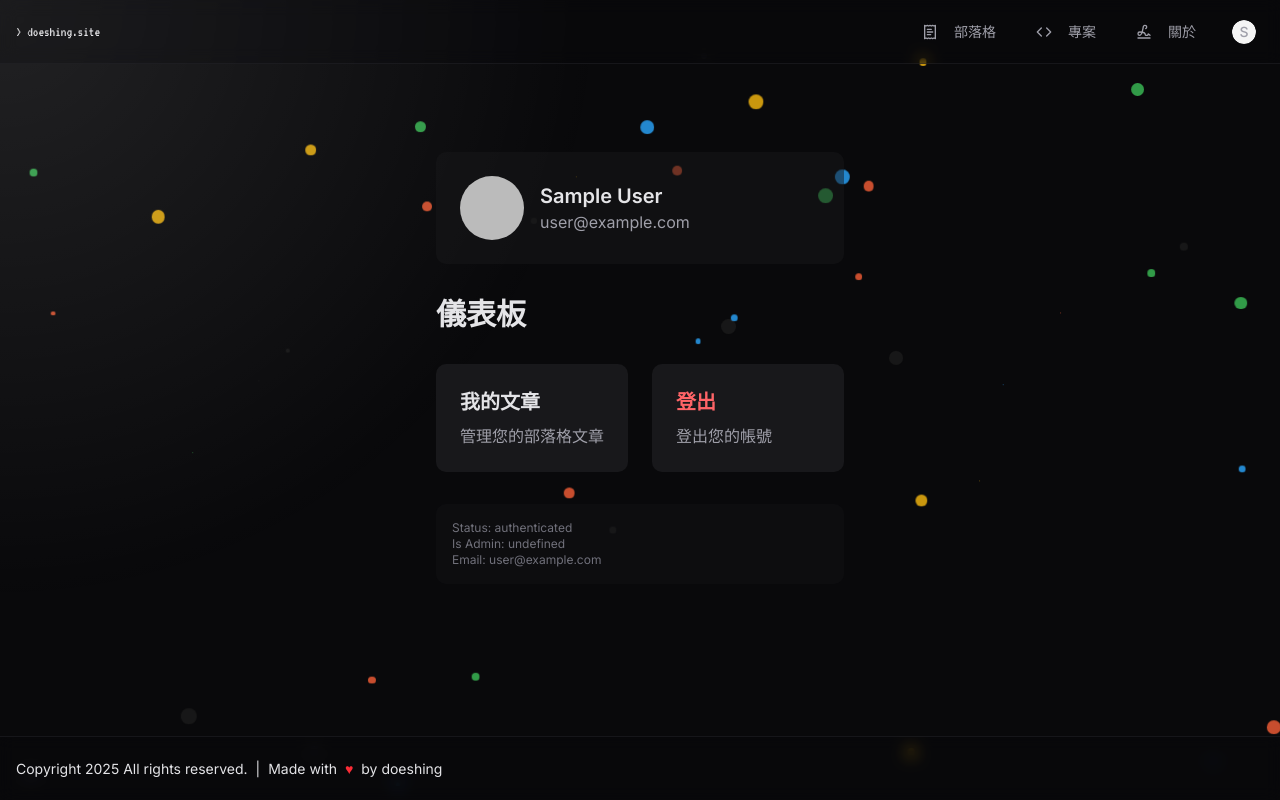
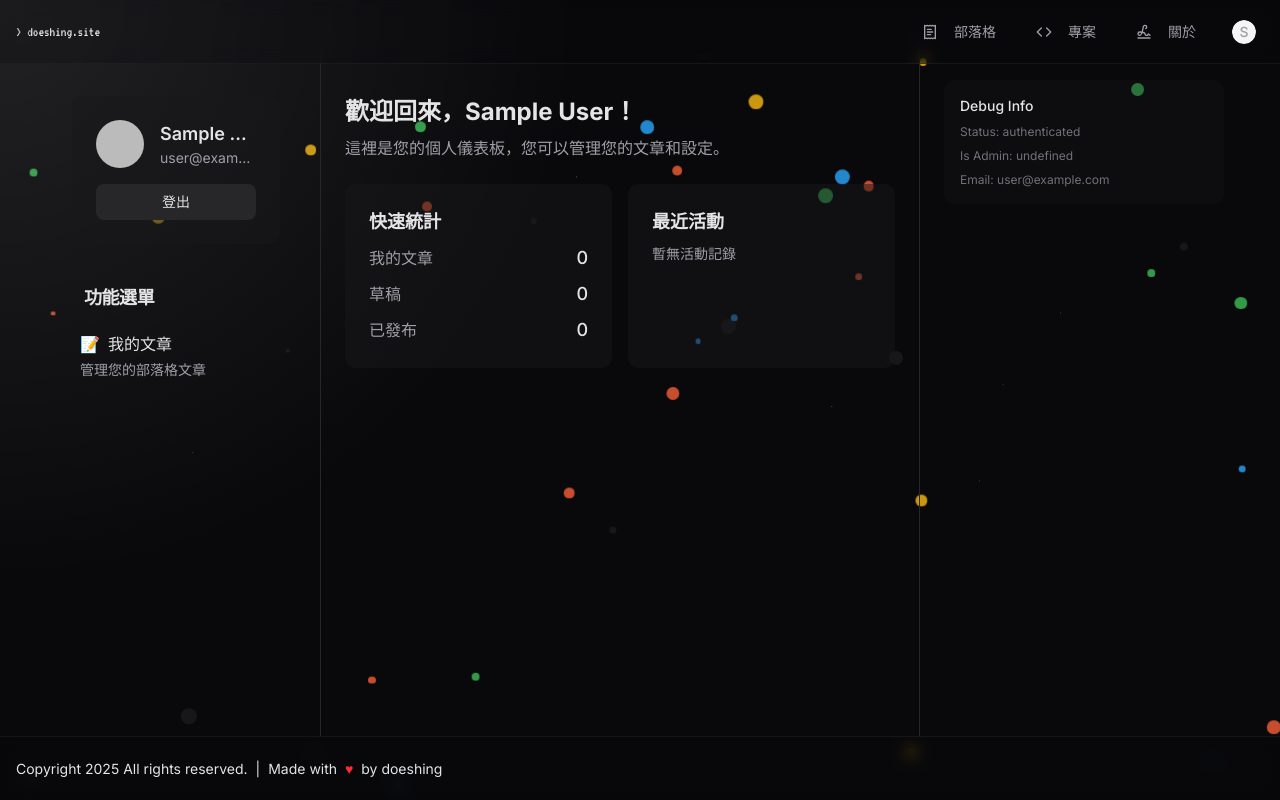
Before and after one commit to KoukeNeko/doeshing-site-next-js-js-version, a Next.js app: page /dashboard in a window 1280 px wide. Built offline with nearby package versions, Linux system fonts and the light colour scheme; no server answers; sample sign-in values are in the browser's storage.

Commit message:
Refactor DashboardPage layout and content: update user greeting and statistics display, enhance admin features visibility, and improve overall UI structure for better user experience.

```diff
--- /dev/null
+++ b/app/dashboard/layout.js
@@ -0,0 +1,159 @@
+"use client";
+
+import { useSession } from 'next-auth/react';
+import { useRouter } from 'next/navigation';
+import { useEffect } from 'react';
+import Link from 'next/link';
+
+function DashboardSidebar({ session }) {
+  const menuItems = [
+    {
+      title: "我的文章",
+      href: "/dashboard/posts",
+      icon: "📝",
+      description: "管理您的部落格文章",
+    },
+    ...(session?.user?.isAdmin ? [
+      {
+        title: "用戶管理",
+        href: "/dashboard/users",
+        icon: "👥",
+        description: "管理網站用戶權限",
+      },
+      {
+        title: "網站設定",
+        href: "/dashboard/settings",
+        icon: "⚙️",
+        description: "管理網站的基本設定",
+      },
+      {
+        title: "所有文章",
+        href: "/dashboard/posts/all",
+        icon: "📚",
+        description: "管理所有用戶的文章",
+      },
+    ] : []),
+  ];
+
+  return (
+    <div className="space-y-4">
+      <div className="px-3 py-2">
+        <h2 className="mb-2 px-4 text-lg font-semibold tracking-tight">功能選單</h2>
+        <div className="space-y-2">
+          {menuItems.map((item) => (
+            <Link
+              key={item.href}
+              href={item.href}
+              className="flex flex-col w-full p-3 hover:bg-zinc-900/50 rounded-lg transition-colors"
+            >
+              <div className="flex items-center gap-2">
+                <span role="img" aria-label={item.title}>
+                  {item.icon}
+                </span>
+                <span className="font-medium">{item.title}</span>
+              </div>
+              <span className="text-sm text-zinc-400 mt-1">{item.description}</span>
+            </Link>
+          ))}
+        </div>
+      </div>
+    </div>
+  );
+}
+
+function UserCard({ session }) {
+  const router = useRouter();
+
+  return (
+    <div className="p-4">
+      <div className="p-6 bg-zinc-900/50 rounded-lg">
+        <div className="flex items-center gap-4">
+          {session.user?.image && (
+            <img
+              src={session.user.image}
+              alt={session.user.name || 'User'}
+              className="w-12 h-12 rounded-full"
+            />
+          )}
+          <div className="flex-1 min-w-0">
+            <h2 className="text-lg font-semibold truncate">{session.user?.name || 'User'}</h2>
+            <p className="text-sm text-zinc-400 truncate">{session.user?.email}</p>
+            {session.user?.isAdmin && (
+              <span className="inline-block mt-2 px-2 py-1 bg-amber-500/10 text-amber-500 text-xs rounded-md">
+                管理員
+              </span>
+            )}
+          </div>
+        </div>
+        <button
+          onClick={() => {
+            console.log('Logging out...');
+            router.push('/api/auth/signout');
+          }}
+          className="mt-4 w-full px-4 py-2 bg-zinc-800 hover:bg-zinc-700 rounded-md text-sm transition-colors"
+        >
+          登出
+        </button>
+      </div>
+    </div>
+  );
+}
+
+export default function DashboardLayout({ children }) {
+  const { data: session, status } = useSession();
+  const router = useRouter();
+
+  useEffect(() => {
+    if (status === 'unauthenticated') {
+      router.push('/login');
+    }
+  }, [status, router]);
+
+  if (status === 'loading') {
+    return (
+      <div className="flex items-center justify-center min-h-screen">
+        <div className="w-8 h-8 border-4 border-zinc-300 border-t-transparent rounded-full animate-spin"></div>
+      </div>
+    );
+  }
+
+  if (!session) {
+    return null;
+  }
+
+  return (
+    <div className="container max-w-7xl mx-auto relative min-h-[calc(100vh-theme(spacing.16))] flex flex-col">
+      <div className="flex justify-center gap-6 pt-4 md:pt-8 px-4 md:px-6 mt-0 md:mt-0 flex-1">
+        {/* Left Sidebar */}
+        <div className="w-[220px] xl:w-[240px] hidden md:block shrink-0">
+          <div className="sticky top-20 space-y-4">
+            <UserCard session={session} />
+            <DashboardSidebar session={session} />
+          </div>
+        </div>
+
+        {/* Main Content */}
+        <main className="flex-1 min-w-0 w-full md:max-w-[600px] xl:max-w-[600px] md:border-x border-zinc-800">
+          <div className="px-2 md:px-6 pt-8">
+            {children}
+          </div>
+        </main>
+
+        {/* Right Sidebar */}
+        <div className="w-[280px] hidden xl:block shrink-0">
+          <div className="sticky top-20">
+            {/* Debug Info in development */}
+            {process.env.NODE_ENV === 'development' && (
+              <div className="p-4 bg-zinc-900/30 rounded-lg space-y-2">
+                <h3 className="text-sm font-medium">Debug Info</h3>
+                <p className="text-xs text-zinc-500">Status: {status}</p>
+                <p className="text-xs text-zinc-500">Is Admin: {String(session.user?.isAdmin)}</p>
+                <p className="text-xs text-zinc-500">Email: {session.user?.email}</p>
+              </div>
+            )}
+          </div>
+        </div>
+      </div>
+    </div>
+  );
+}
--- a/app/dashboard/page.js
+++ b/app/dashboard/page.js
@@ -38,87 +38,69 @@ export default function DashboardPage() {
   }
 
   return (
-    <div className="max-w-4xl mx-auto px-4 py-8">
-      {/* User Info Section */}
-      <div className="mb-8 p-6 bg-zinc-900/50 rounded-lg">
-        <div className="flex items-center gap-4">
-          {session.user?.image && (
-            <img
-              src={session.user.image}
-              alt={session.user.name || 'User'}
-              className="w-16 h-16 rounded-full"
-            />
-          )}
-          <div>
-            <h2 className="text-xl font-semibold">{session.user?.name || 'User'}</h2>
-            <p className="text-zinc-400">{session.user?.email}</p>
-            {session.user?.isAdmin && (
-              <span className="inline-block mt-2 px-2 py-1 bg-amber-500/10 text-amber-500 text-sm rounded-md">
-                管理員
-              </span>
-            )}
+    <div className="space-y-6 pt-8">
+      <div className="space-y-2">
+        <h1 className="text-2xl font-bold">歡迎回來，{session?.user?.name}！</h1>
+        <p className="text-zinc-400">這裡是您的個人儀表板，您可以管理您的文章和設定。</p>
+      </div>
+
+      <div className="grid grid-cols-1 md:grid-cols-2 gap-4">
+        <div className="p-6 bg-zinc-900/50 rounded-lg">
+          <h2 className="text-lg font-semibold mb-2">快速統計</h2>
+          <div className="space-y-2">
+            <div className="flex justify-between items-center">
+              <span className="text-zinc-400">我的文章</span>
+              <span className="text-lg font-medium">0</span>
+            </div>
+            <div className="flex justify-between items-center">
+              <span className="text-zinc-400">草稿</span>
+              <span className="text-lg font-medium">0</span>
+            </div>
+            <div className="flex justify-between items-center">
+              <span className="text-zinc-400">已發布</span>
+              <span className="text-lg font-medium">0</span>
+            </div>
           </div>
         </div>
-      </div>
 
-      <h1 className="text-3xl font-bold mb-8">儀表板</h1>
+        <div className="p-6 bg-zinc-900/50 rounded-lg">
+          <h2 className="text-lg font-semibold mb-2">最近活動</h2>
+          <div className="space-y-2">
+            <p className="text-zinc-400 text-sm">暫無活動記錄</p>
+          </div>
+        </div>
 
-      <div className="grid grid-cols-1 md:grid-cols-2 gap-6">
-        {/* 所有用戶都可以看到的功能 */}
-        <Link
-          href="/dashboard/posts"
-          className="p-6 bg-zinc-900 rounded-lg hover:bg-zinc-800 transition-colors"
-        >
-          <h2 className="text-xl font-semibold mb-2">我的文章</h2>
-          <p className="text-zinc-400">管理您的部落格文章</p>
-        </Link>
+        {session?.user?.isAdmin && (
+          <>
+            <div className="p-6 bg-zinc-900/50 rounded-lg">
+              <h2 className="text-lg font-semibold mb-2">網站統計</h2>
+              <div className="space-y-2">
+                <div className="flex justify-between items-center">
+                  <span className="text-zinc-400">總文章數</span>
+                  <span className="text-lg font-medium">0</span>
+                </div>
+                <div className="flex justify-between items-center">
+                  <span className="text-zinc-400">總用戶數</span>
+                  <span className="text-lg font-medium">0</span>
+                </div>
+              </div>
+            </div>
 
-        {/* 只有管理員可以看到的功能 */}
-        {session.user?.isAdmin && (
-          <>
-            <Link
-              href="/dashboard/users"
-              className="p-6 bg-zinc-900 rounded-lg hover:bg-zinc-800 transition-colors"
-            >
-              <h2 className="text-xl font-semibold mb-2">用戶管理</h2>
-              <p className="text-zinc-400">管理網站用戶權限</p>
-            </Link>
-
-            <Link
-              href="/dashboard/settings"
-              className="p-6 bg-zinc-900 rounded-lg hover:bg-zinc-800 transition-colors"
-            >
-              <h2 className="text-xl font-semibold mb-2">網站設定</h2>
-              <p className="text-zinc-400">管理網站的基本設定</p>
-            </Link>
-
-            <Link
-              href="/dashboard/posts/all"
-              className="p-6 bg-zinc-900 rounded-lg hover:bg-zinc-800 transition-colors"
-            >
-              <h2 className="text-xl font-semibold mb-2">所有文章</h2>
-              <p className="text-zinc-400">管理所有用戶的文章</p>
-            </Link>
+            <div className="p-6 bg-zinc-900/50 rounded-lg">
+              <h2 className="text-lg font-semibold mb-2">系統狀態</h2>
+              <div className="space-y-2">
+                <div className="flex justify-between items-center">
+                  <span className="text-zinc-400">系統運行狀態</span>
+                  <span className="text-emerald-400">正常</span>
+                </div>
+                <div className="flex justify-between items-center">
+                  <span className="text-zinc-400">最後更新</span>
+                  <span className="text-zinc-300">{new Date().toLocaleDateString()}</span>
+                </div>
+              </div>
+            </div>
           </>
         )}
-
-        <button
-          onClick={() => {
-            console.log('Logging out...');
-            router.push('/api/auth/signout');
-          }}
-          className="p-6 bg-zinc-900 rounded-lg hover:bg-zinc-800 transition-colors text-left"
-        >
-          <h2 className="text-xl font-semibold mb-2 text-red-400">登出</h2>
-          <p className="text-zinc-400">登出您的帳號</p>
-        </button>
-      </div>
-
-      {/* Debug Info */}
-      <div className="mt-8 p-4 bg-zinc-900/30 rounded-lg">
-        <p className="text-xs text-zinc-500">Status: {status}</p>
-        <p className="text-xs text-zinc-500">Is Admin: {String(session.user?.isAdmin)}</p>
-        <p className="text-xs text-zinc-500">Email: {session.user?.email}</p>
       </div>
     </div>
   );
```
Also changed, not shown: 1 other file (tests, documents, lock files or other folders).
